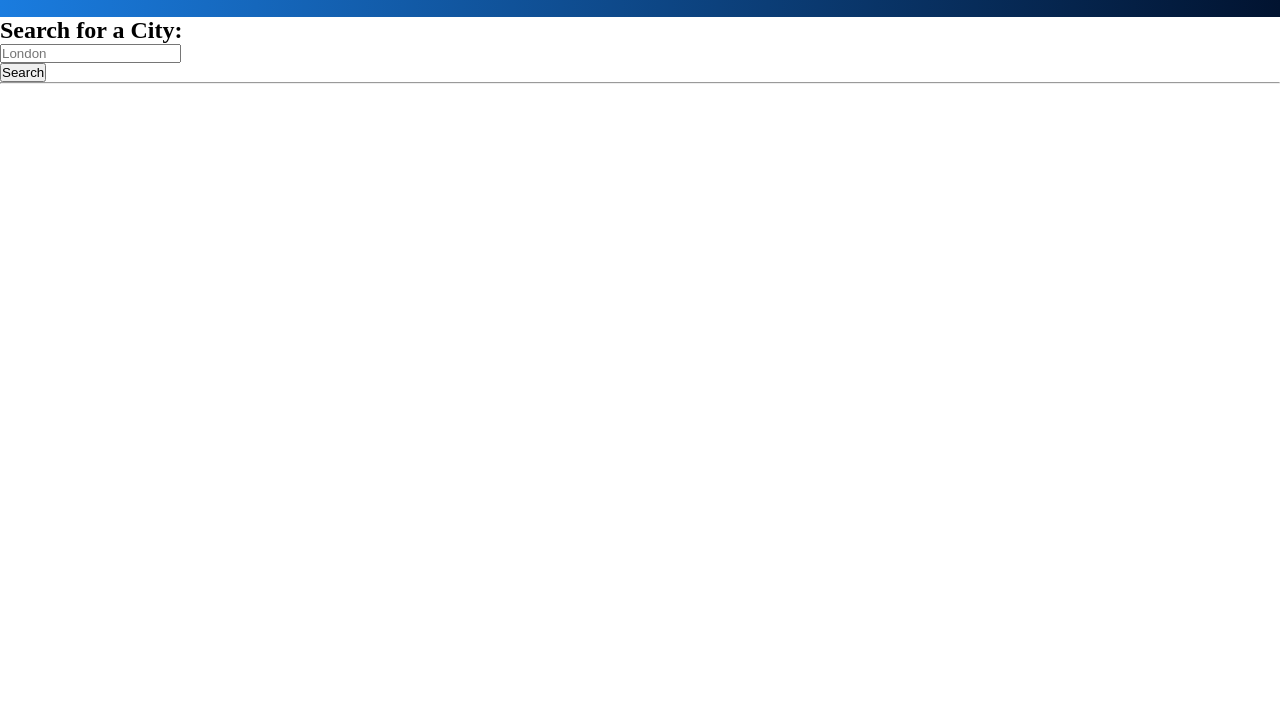
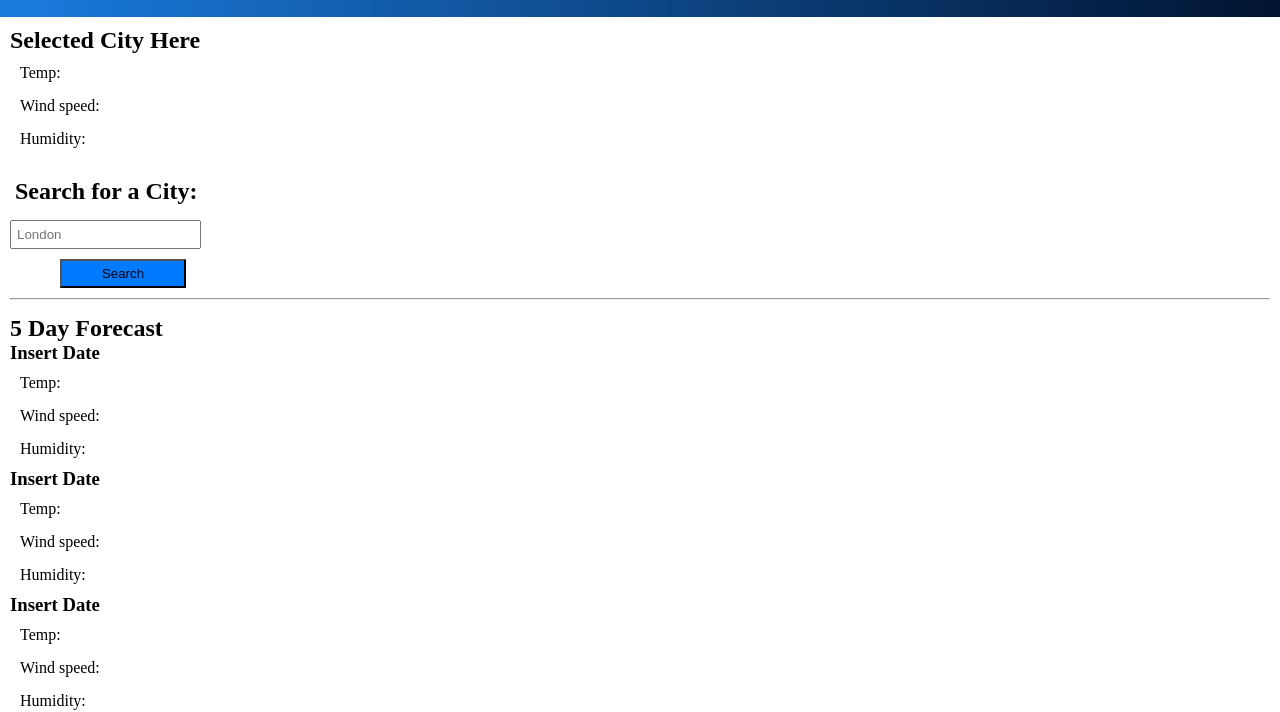
Before and after one commit to thenavigator1418/Assignment-8-WeatherApp, a plain HTML site: page index.html in a window 1280 px wide. Shown: the part 90-802 px from the top of the page. Drawn offline with nearby package versions, Linux system fonts and the light colour scheme.

Commit message:
Basic html and css setup, bit ugly due to time constraints

```diff
--- a/index.html
+++ b/index.html
@@ -15,7 +15,16 @@
   </header>
 
   <!-- max-width for ultra wide resolutions -->
-  <div class="container-fluid" style="max-width: 1400px">
+
+  <section id="currentDay">
+    <h1>Selected City Here</h1>
+    <p id="currentTemp">Temp:</p>
+    <p id="currentWind">Wind speed:</p>
+    <p id="currentHumid">Humidity:</p>
+    </section>
+
+
+  <div class="container-fluid" style="max-width: 1400px" id="mainSearch">
     <div class="row">
       <aside class="col-lg-3 pb-3">
         <h2 id="form-heading" class="mt-1 h3 form-label">
@@ -45,6 +54,38 @@
     </div>
   </div>
 
+  <section id="fiveDayFore">
+    <h1>5 Day Forecast</h1>
+
+    <h3>Insert Date</h3>
+    <p id="fiv">Temp:</p>
+    <p id="currentWind">Wind speed:</p>
+    <p id="currentHumid">Humidity:</p>
+
+    <h3>Insert Date</h3>
+    <p id="fiv">Temp:</p>
+    <p id="currentWind">Wind speed:</p>
+    <p id="currentHumid">Humidity:</p>
+
+    <h3>Insert Date</h3>
+    <p id="fiv">Temp:</p>
+    <p id="currentWind">Wind speed:</p>
+    <p id="currentHumid">Humidity:</p>
+
+    <h3>Insert Date</h3>
+    <p id="fiv">Temp:</p>
+    <p id="currentWind">Wind speed:</p>
+    <p id="currentHumid">Humidity:</p>
+
+    <h3>Insert Date</h3>
+    <p id="fiv">Temp:</p>
+    <p id="currentWind">Wind speed:</p>
+    <p id="currentHumid">Humidity:</p>
+    </section>
+
+
+
+
   <!-- Day.js -->
   <script src="https://cdn.jsdelivr.net/npm/dayjs@1/dayjs.min.js"></script>
   <!-- jQuery -->
--- a/style.css
+++ b/style.css
@@ -6,11 +6,56 @@
 
 .weather-header {
     text-align: center;
-    padding: 30px;
+    padding: 20px;
     color: #ffffff;
     background: linear-gradient(to right, #1a7cdf, #011330)
 }
 
 .weather-header h1 {
     font-size: 40px;
+    padding: 10px;
 }
+
+#mainSearch {
+    padding: 5px;
+    margin: 5px;
+}
+
+#mainSearch h2 {
+    padding: 5px;
+    margin-bottom: 10px;
+    display: flex;
+}
+
+.weather-search {
+    padding: 5px;
+    margin-bottom: 10px;
+}
+
+#search-button {
+    padding: 5px;
+    margin-bottom: 10px;
+    margin-left: 50px;
+    background-color: #007bff;
+    width: 10%;
+}
+
+#currentDay {
+    padding: 5px;
+    margin: 5px;
+}
+
+#currentDay p {
+    padding: 5px;
+    margin: 5px;
+}
+
+#fiveDayFore {
+    padding: 5px;
+    margin: 5px;
+}
+
+#fiveDayFore p {
+    padding: 5px;
+    margin: 5px;
+}
```
